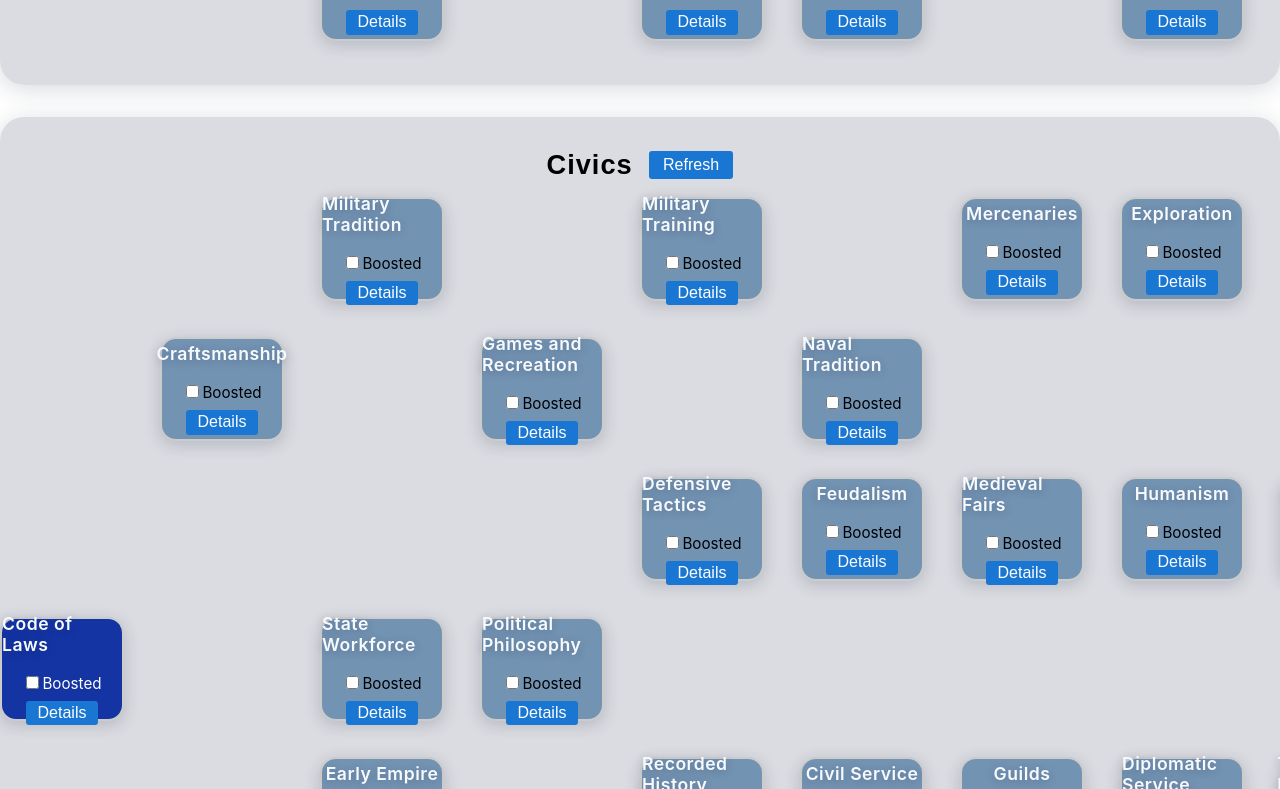
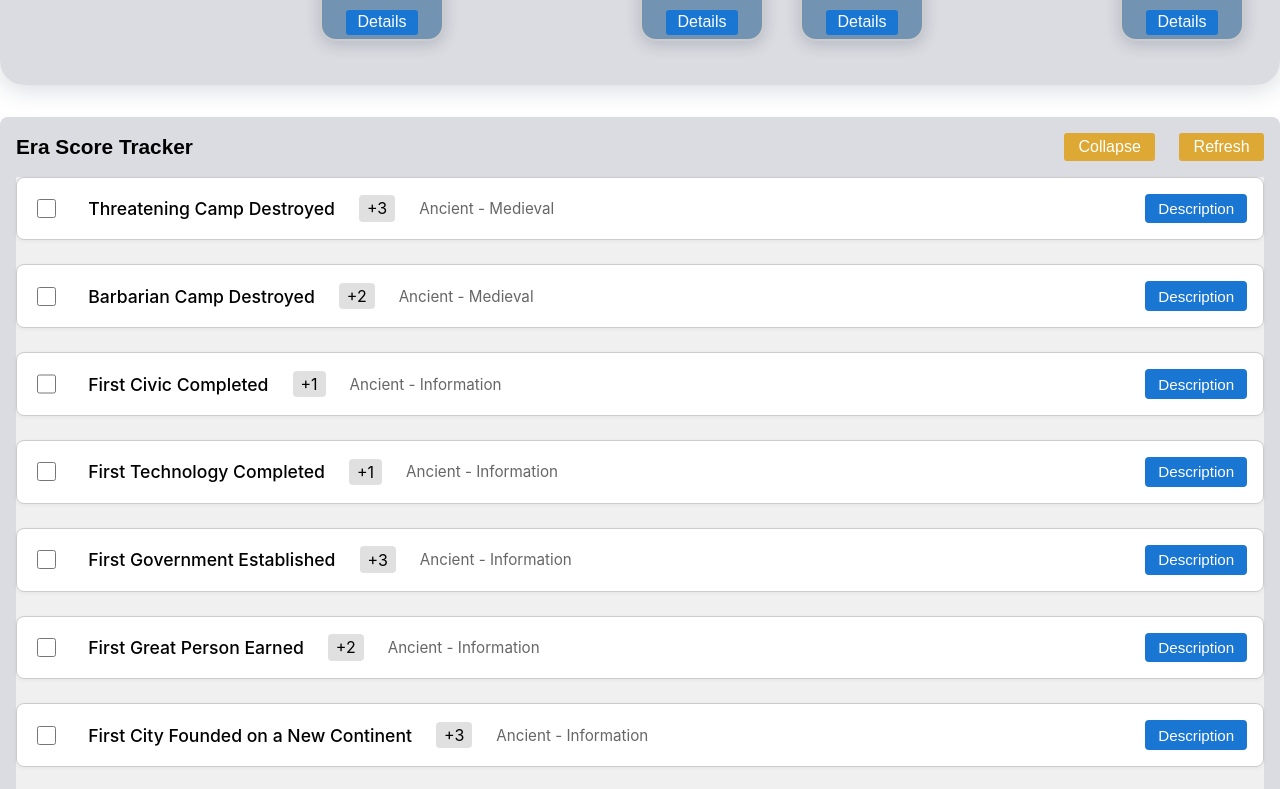
Before and after one commit to huntt3/Civ-6-Helper, a React (Vite) app: page / in a window 1280 px wide. Shown: the part 1971-2760 px from the top of the page. Built offline with nearby package versions, Linux system fonts and the light colour scheme.

Commit message:
Commit 34. Change of plans

```diff
--- a/src/App.jsx
+++ b/src/App.jsx
@@ -4,7 +4,6 @@ import DistrictCards from "./DistrictDiscountingTool/DistrictCards";
 import EraTrackerContainer from "./EraScoreTracker/EraTrackerContainer";
 import WondersContainer from "./WonderTracker/WondersContainer";
 import TechCarousel from "./TechTree/TechCarousel";
-import CivicCarousel from "./CivicTree/CivicCarousel";
 import GreatPeopleContainer from "./GreatPeopleTracker/GreatPeopleContainer";
 
 // Main App component
@@ -16,7 +15,6 @@ function App() {
       </header>
       <DistrictCards />
       <TechCarousel />
-      <CivicCarousel />
       <EraTrackerContainer />
       <WondersContainer />
       <GreatPeopleContainer />
--- a/src/CivicTree/CivicCard.jsx
+++ /dev/null
@@ -1,108 +0,0 @@
-import React from "react";
-import "../TechTree/TechCard.css";
-
-// Helper to determine if all prerequisites are researched
-const allPrereqsResearched = (civic, allCivics) => {
-  if (!civic.prerequisites || civic.prerequisites.length === 0) return true;
-  return civic.prerequisites.every((pr) => {
-    const prereqCivic = allCivics.find((t) => t.name === pr);
-    return prereqCivic && prereqCivic.researched;
-  });
-};
-
-const CivicsCard = ({
-  civic,
-  onResearch,
-  onBoostToggle,
-  onShowDetails,
-  allCivics,
-  hoverClass = "",
-  onHover,
-  onUnhover,
-}) => {
-  let cardClass = "tech-card";
-  if (civic.researched) {
-    cardClass += " researched";
-  } else {
-    const canResearch = allPrereqsResearched(civic, allCivics);
-    if (civic.boosted) {
-      cardClass += " boosted";
-      cardClass += canResearch ? " can-research" : " cannot-research";
-    } else {
-      cardClass += " no-boost";
-      cardClass += canResearch ? " can-research" : " cannot-research";
-    }
-  }
-  if (hoverClass) {
-    cardClass += ` ${hoverClass}`;
-  }
-
-  return (
-    <div
-      className={cardClass}
-      tabIndex={0}
-      aria-label={`Show details for ${civic.name}`}
-      role="button"
-      aria-pressed={!!civic.researched}
-      onClick={(e) => {
-        if (
-          e.target.classList.contains("details-btn") ||
-          e.target.classList.contains("boost-checkbox")
-        )
-          return;
-        onResearch(civic.name);
-      }}
-      onKeyDown={(e) => {
-        if (
-          (e.key === "Enter" || e.key === " ") &&
-          !(
-            document.activeElement.classList.contains("details-btn") ||
-            document.activeElement.classList.contains("boost-checkbox")
-          )
-        ) {
-          onResearch(civic.name);
-        }
-      }}
-      style={{ cursor: "pointer" }}
-      onMouseEnter={onHover}
-      onMouseLeave={onUnhover}
-      onFocus={onHover}
-      onBlur={onUnhover}
-    >
-      <span className="tech-card-title">{civic.name}</span>
-      <label
-        style={{ display: "block", marginTop: "0.5rem", fontSize: "0.95rem" }}
-      >
-        <input
-          type="checkbox"
-          className="boost-checkbox"
-          checked={!!civic.boosted}
-          onChange={(e) => {
-            e.stopPropagation();
-            onBoostToggle(civic.name);
-          }}
-          onClick={(e) => e.stopPropagation()}
-          aria-checked={!!civic.boosted}
-          aria-label={`Toggle boost for ${civic.name}`}
-          disabled={false}
-        />
-        Boosted
-      </label>
-      <button
-        className="details-btn"
-        type="button"
-        tabIndex={0}
-        aria-label={`Show details for ${civic.name}`}
-        onClick={(e) => {
-          e.stopPropagation();
-          onShowDetails(civic);
-        }}
-        disabled={false}
-      >
-        Details
-      </button>
-    </div>
-  );
-};
-
-export default CivicsCard;
--- a/src/CivicTree/CivicCarousel.jsx
+++ /dev/null
@@ -1,199 +0,0 @@
-import React, { useEffect, useState } from "react";
-import CivicsCard from "./CivicCard";
-import "../TechTree/TechCarousel.css";
-
-const CivicsCarousel = () => {
-  const [civics, setCivics] = useState([]);
-  const [modalCivic, setModalCivic] = useState(null);
-  const [hoveredCivic, setHoveredCivic] = useState(null);
-
-  useEffect(() => {
-    fetch("/jsonFiles/TechsAndCivics.json")
-      .then((res) => res.json())
-      .then((data) => {
-        const civicsList = (data.Techs || [])
-          .concat(data.Civics || [])
-          .filter((c) => c.techCivic === "Civic");
-        const saved = localStorage.getItem("civ6_civics_state");
-        let civicState = {};
-        if (saved) {
-          try {
-            civicState = JSON.parse(saved);
-          } catch {}
-        }
-        const merged = civicsList.map((c) => {
-          const state = civicState[c.name] || {};
-          return { ...c, ...state };
-        });
-        setCivics(merged);
-      });
-    const handleStorage = (e) => {
-      if (e.key === "civ6_civics_state") {
-        const saved = e.newValue;
-        let civicState = {};
-        if (saved) {
-          try {
-            civicState = JSON.parse(saved);
-          } catch {}
-        }
-        setCivics((prev) =>
-          prev.map((c) => ({
-            ...c,
-            ...((civicState && civicState[c.name]) || {}),
-          }))
-        );
-      }
-    };
-    window.addEventListener("storage", handleStorage);
-    return () => window.removeEventListener("storage", handleStorage);
-  }, []);
-
-  useEffect(() => {
-    if (!civics.length) return;
-    const state = {};
-    civics.forEach((c) => {
-      state[c.name] = {
-        researched: !!c.researched,
-        boosted: !!c.boosted,
-      };
-    });
-    localStorage.setItem("civ6_civics_state", JSON.stringify(state));
-  }, [civics]);
-
-  const handleReset = () => {
-    setCivics((prev) =>
-      prev.map((c) => ({ ...c, researched: false, boosted: false }))
-    );
-    const state = {};
-    civics.forEach((c) => {
-      state[c.name] = { researched: false, boosted: false };
-    });
-    localStorage.setItem("civ6_civics_state", JSON.stringify(state));
-  };
-
-  const handleResearch = (name) => {
-    setCivics((prev) =>
-      prev.map((c) =>
-        c.name === name ? { ...c, researched: !c.researched } : c
-      )
-    );
-  };
-
-  const handleBoostToggle = (name) => {
-    setCivics((prev) =>
-      prev.map((c) => (c.name === name ? { ...c, boosted: !c.boosted } : c))
-    );
-  };
-
-  const handleShowDetails = (civic) => {
-    setModalCivic(civic);
-  };
-
-  const handleCloseModal = () => {
-    setModalCivic(null);
-  };
-
-  // Highlight logic
-  let boostsSet = new Set();
-  let boostedBySet = new Set();
-  if (hoveredCivic) {
-    boostsSet = new Set(hoveredCivic.boostPrerequisites || []);
-    boostedBySet = new Set(
-      civics
-        .filter((c) => (c.boostPrerequisites || []).includes(hoveredCivic.name))
-        .map((c) => c.name)
-    );
-  }
-
-  // Layout: 20 columns, 8 rows (same as tech tree)
-  const columns = 20;
-  const rows = 8;
-  const grid = Array.from({ length: rows }, () => Array(columns).fill(null));
-  civics.forEach((civic) => {
-    if (
-      typeof civic.column === "number" &&
-      typeof civic.row === "number" &&
-      civic.column >= 0 &&
-      civic.column < columns &&
-      civic.row >= 0 &&
-      civic.row < rows
-    ) {
-      grid[civic.row][civic.column] = civic;
-    }
-  });
-
-  return (
-    <section
-      className="tech-carousel"
-      aria-label="Civics"
-      tabIndex="0"
-      style={{ position: "relative" }}
-    >
-      <header
-        style={{
-          display: "flex",
-          alignItems: "center",
-          justifyContent: "center",
-          gap: "1rem",
-        }}
-      >
-        <h2 className="tech-carousel-title" style={{ margin: 0 }}>
-          Civics
-        </h2>
-        <button
-          type="button"
-          aria-label="Reset all researched and boosted civics"
-          onClick={handleReset}
-          style={{
-            background: "#1976d2",
-            color: "#fff",
-            border: "none",
-            borderRadius: "3px",
-            padding: "0.3rem 0.9rem",
-            fontSize: "1rem",
-            cursor: "pointer",
-          }}
-        >
-          Refresh
-        </button>
-      </header>
-      <div className="tech-carousel-grid" style={{ position: "relative" }}>
-        {grid.flat().map((civic, idx) => {
-          if (!civic) {
-            return (
-              <div
-                key={idx}
-                className="tech-card tech-card-empty"
-                aria-hidden="true"
-              ></div>
-            );
-          }
-          let extraClass = "";
-          if (hoveredCivic && civic.name === hoveredCivic.name) {
-            extraClass = "tech-card-hovered";
-          } else if (hoveredCivic && boostsSet.has(civic.name)) {
-            extraClass = "tech-card-boosts-hovered";
-          } else if (hoveredCivic && boostedBySet.has(civic.name)) {
-            extraClass = "tech-card-boosted-by-hovered";
-          }
-          return (
-            <CivicsCard
-              key={civic.name}
-              civic={civic}
-              allCivics={civics}
-              onResearch={handleResearch}
-              onBoostToggle={handleBoostToggle}
-              onShowDetails={handleShowDetails}
-              hoverClass={extraClass}
-              onHover={() => setHoveredCivic(civic)}
-              onUnhover={() => setHoveredCivic(null)}
-            />
-          );
-        })}
-      </div>
-      {/* Modal for details can be added here if needed */}
-    </section>
-  );
-};
-
-export default CivicsCarousel;
--- a/src/CivicTree/index.js
+++ /dev/null
@@ -1,2 +0,0 @@
-export { default as CivicsCard } from "./CivicCard";
-export { default as CivicsCarousel } from "./CivicCarousel";
```
Also changed, not shown: src/CivicTree/Civic.css (deleted), src/CivicTree/CivicArrows.css (deleted), src/CivicTree/CivicArrows.jsx (deleted), src/CivicTree/CivicCard.css (deleted), src/CivicTree/CivicCarousel.css (deleted), src/CivicTree/CivicModal.css (deleted), src/CivicTree/CivicModal.jsx (deleted).
